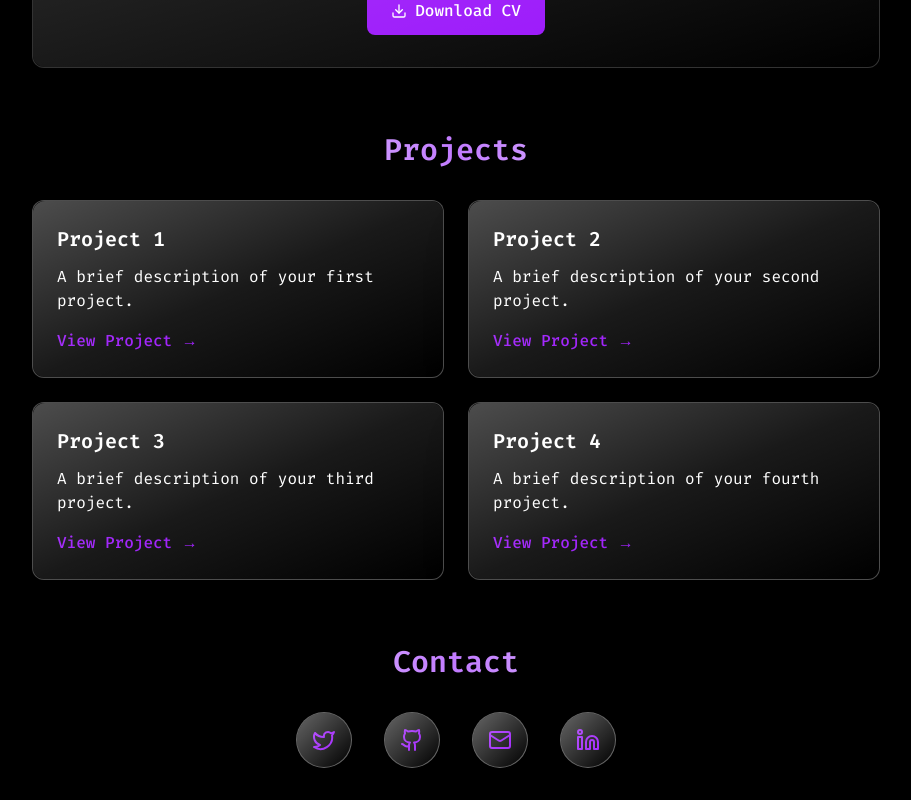
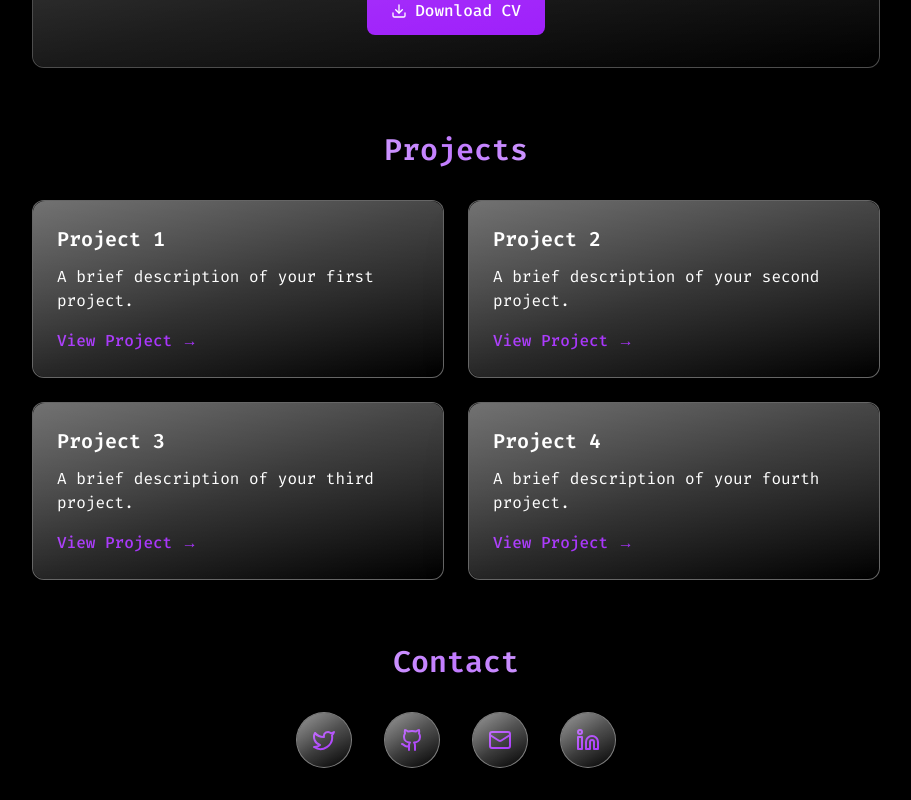
Before and after one commit to saad-alam12/Homepage, a Next.js app: page / in a window 1280 px wide. Shown: the part 426-1226 px from the top of the page, without its empty margins (184-1095 px from the left). Built offline with nearby package versions, Linux system fonts and the light colour scheme.

Commit message:
Fixed animation speed

```diff
--- a/src/app/page.tsx
+++ b/src/app/page.tsx
@@ -192,7 +192,7 @@ export default function Home() {
             About Me
           </motion.h2>
           <motion.div
-            className="relative bg-white/30 dark:bg-black/30 backdrop-blur-lg rounded-xl p-8 border border-white/30 dark:border-white/20 shadow-2xl before:absolute before:inset-0 before:rounded-xl before:bg-gradient-to-br before:from-white/20 before:to-transparent before:pointer-events-none"
+            className="relative bg-white/15 dark:bg-black/15 backdrop-blur-xl rounded-xl p-8 border border-white/40 dark:border-white/30 shadow-2xl before:absolute before:inset-0 before:rounded-xl before:bg-gradient-to-br before:from-white/25 before:via-white/10 before:to-transparent before:pointer-events-none after:absolute after:inset-0 after:rounded-xl after:bg-gradient-to-t after:from-transparent after:via-white/5 after:to-white/10 after:pointer-events-none"
             whileHover={{
               rotateX: 2,
               rotateY: 2,
@@ -248,17 +248,22 @@ export default function Home() {
             {projects.map((project, index) => (
               <motion.div
                 key={project.title}
-                className="relative bg-white/20 dark:bg-black/20 backdrop-blur-xl rounded-xl p-6 border border-white/40 dark:border-white/30 hover:border-purple-400/70 hover:bg-white/30 dark:hover:bg-black/30 transition-all duration-300 shadow-2xl hover:shadow-purple-500/20 before:absolute before:inset-0 before:rounded-xl before:bg-gradient-to-br before:from-white/30 before:via-white/10 before:to-transparent before:pointer-events-none"
-                whileHover={{
-                  y: -8,
-                  scale: 1.02,
-                  transition: { duration: 0.2, ease: "easeOut" }
-                }}
-                style={{ transformStyle: "preserve-3d" }}
                 initial={{ opacity: 0, y: 20 }}
                 animate={{ opacity: 1, y: 0 }}
                 transition={{ delay: 0.2 * index, duration: 0.6 }}
               >
+                <motion.div
+                  className="relative bg-white/10 dark:bg-black/10 backdrop-blur-2xl rounded-xl p-6 border border-white/50 dark:border-white/40 shadow-2xl before:absolute before:inset-0 before:rounded-xl before:bg-gradient-to-br before:from-white/35 before:via-white/15 before:to-transparent before:pointer-events-none after:absolute after:inset-0 after:rounded-xl after:bg-gradient-to-t after:from-transparent after:via-white/8 after:to-white/15 after:pointer-events-none"
+                  whileHover={{
+                    y: -8,
+                    scale: 1.02,
+                    borderColor: "rgba(168, 85, 247, 0.8)",
+                    backgroundColor: "rgba(255, 255, 255, 0.2)",
+                    boxShadow: "0 25px 50px -12px rgba(124, 58, 237, 0.3)",
+                    transition: { duration: 0.2, ease: "easeOut" }
+                  }}
+                  style={{ transformStyle: "preserve-3d" }}
+                >
                 <h3 className="text-xl font-semibold mb-3 text-black dark:text-white">
                   {project.title}
                 </h3>
@@ -275,6 +280,7 @@ export default function Home() {
                 >
                   View Project →
                 </motion.a>
+                </motion.div>
               </motion.div>
             ))}
           </div>
@@ -302,7 +308,7 @@ export default function Home() {
               href="https://x.com/SaadAlm___"
               target="_blank"
               rel="noopener noreferrer"
-              className="flex items-center justify-center w-14 h-14 bg-white/30 dark:bg-black/30 backdrop-blur-xl rounded-full transition-all duration-300 border border-white/50 dark:border-white/40 hover:border-purple-400/70 hover:bg-white/40 dark:hover:bg-black/40 shadow-2xl hover:shadow-purple-500/30 relative before:absolute before:inset-0 before:rounded-full before:bg-gradient-to-br before:from-white/40 before:to-transparent before:pointer-events-none"
+              className="flex items-center justify-center w-14 h-14 bg-white/15 dark:bg-black/15 backdrop-blur-2xl rounded-full transition-all duration-300 border border-white/60 dark:border-white/50 hover:border-purple-400/80 hover:bg-white/25 dark:hover:bg-black/25 shadow-2xl hover:shadow-purple-500/40 relative before:absolute before:inset-0 before:rounded-full before:bg-gradient-to-br before:from-white/50 before:via-white/20 before:to-transparent before:pointer-events-none after:absolute after:inset-0 after:rounded-full after:bg-gradient-to-t after:from-transparent after:via-white/10 after:to-white/20 after:pointer-events-none"
               whileHover={{
                 scale: 1.15,
                 rotate: 8,
@@ -318,7 +324,7 @@ export default function Home() {
               href="https://github.com/saad-alam12"
               target="_blank"
               rel="noopener noreferrer"
-              className="flex items-center justify-center w-14 h-14 bg-white/30 dark:bg-black/30 backdrop-blur-xl rounded-full transition-all duration-300 border border-white/50 dark:border-white/40 hover:border-purple-400/70 hover:bg-white/40 dark:hover:bg-black/40 shadow-2xl hover:shadow-purple-500/30 relative before:absolute before:inset-0 before:rounded-full before:bg-gradient-to-br before:from-white/40 before:to-transparent before:pointer-events-none"
+              className="flex items-center justify-center w-14 h-14 bg-white/15 dark:bg-black/15 backdrop-blur-2xl rounded-full transition-all duration-300 border border-white/60 dark:border-white/50 hover:border-purple-400/80 hover:bg-white/25 dark:hover:bg-black/25 shadow-2xl hover:shadow-purple-500/40 relative before:absolute before:inset-0 before:rounded-full before:bg-gradient-to-br before:from-white/50 before:via-white/20 before:to-transparent before:pointer-events-none after:absolute after:inset-0 after:rounded-full after:bg-gradient-to-t after:from-transparent after:via-white/10 after:to-white/20 after:pointer-events-none"
               whileHover={{
                 scale: 1.15,
                 rotate: -8,
@@ -332,7 +338,7 @@ export default function Home() {
 
             <motion.a
               href="mailto:saad.alam@gmx.de"
-              className="flex items-center justify-center w-14 h-14 bg-white/30 dark:bg-black/30 backdrop-blur-xl rounded-full transition-all duration-300 border border-white/50 dark:border-white/40 hover:border-purple-400/70 hover:bg-white/40 dark:hover:bg-black/40 shadow-2xl hover:shadow-purple-500/30 relative before:absolute before:inset-0 before:rounded-full before:bg-gradient-to-br before:from-white/40 before:to-transparent before:pointer-events-none"
+              className="flex items-center justify-center w-14 h-14 bg-white/15 dark:bg-black/15 backdrop-blur-2xl rounded-full transition-all duration-300 border border-white/60 dark:border-white/50 hover:border-purple-400/80 hover:bg-white/25 dark:hover:bg-black/25 shadow-2xl hover:shadow-purple-500/40 relative before:absolute before:inset-0 before:rounded-full before:bg-gradient-to-br before:from-white/50 before:via-white/20 before:to-transparent before:pointer-events-none after:absolute after:inset-0 after:rounded-full after:bg-gradient-to-t after:from-transparent after:via-white/10 after:to-white/20 after:pointer-events-none"
               whileHover={{
                 scale: 1.15,
                 rotate: 8,
@@ -348,7 +354,7 @@ export default function Home() {
               href="https://www.linkedin.com/in/saad-alam-3a49491b4"
               target="_blank"
               rel="noopener noreferrer"
-              className="flex items-center justify-center w-14 h-14 bg-white/30 dark:bg-black/30 backdrop-blur-xl rounded-full transition-all duration-300 border border-white/50 dark:border-white/40 hover:border-purple-400/70 hover:bg-white/40 dark:hover:bg-black/40 shadow-2xl hover:shadow-purple-500/30 relative before:absolute before:inset-0 before:rounded-full before:bg-gradient-to-br before:from-white/40 before:to-transparent before:pointer-events-none"
+              className="flex items-center justify-center w-14 h-14 bg-white/15 dark:bg-black/15 backdrop-blur-2xl rounded-full transition-all duration-300 border border-white/60 dark:border-white/50 hover:border-purple-400/80 hover:bg-white/25 dark:hover:bg-black/25 shadow-2xl hover:shadow-purple-500/40 relative before:absolute before:inset-0 before:rounded-full before:bg-gradient-to-br before:from-white/50 before:via-white/20 before:to-transparent before:pointer-events-none after:absolute after:inset-0 after:rounded-full after:bg-gradient-to-t after:from-transparent after:via-white/10 after:to-white/20 after:pointer-events-none"
               whileHover={{
                 scale: 1.15,
                 rotate: -8,
--- a/src/components/floating-nav.tsx
+++ b/src/components/floating-nav.tsx
@@ -29,7 +29,7 @@ export function FloatingNav() {
 
   return (
     <motion.nav
-      className="fixed top-8 left-1/2 z-50 flex items-center gap-2 px-4 py-3 bg-white/10 dark:bg-black/10 backdrop-blur-md rounded-full border border-white/20 dark:border-white/15 shadow-lg"
+      className="fixed top-8 left-1/2 z-50 flex items-center gap-2 px-4 py-3 bg-white/8 dark:bg-black/8 backdrop-blur-2xl rounded-full border border-white/30 dark:border-white/25 shadow-2xl"
       initial={{ opacity: 0, y: -100, x: '-50%' }}
       animate={{
         opacity: isVisible ? 1 : 0,
@@ -45,7 +45,7 @@ export function FloatingNav() {
           <motion.button
             key={item.id}
             onClick={() => scrollToSection(item.id)}
-            className="flex items-center justify-center w-12 h-12 rounded-full bg-white/20 dark:bg-black/20 backdrop-blur-md border border-white/30 dark:border-white/25 hover:border-purple-400/50 hover:bg-white/30 dark:hover:bg-black/30 transition-all duration-200 group"
+            className="flex items-center justify-center w-12 h-12 rounded-full bg-white/15 dark:bg-black/15 backdrop-blur-xl border border-white/40 dark:border-white/35 hover:border-purple-400/70 hover:bg-white/25 dark:hover:bg-black/25 transition-all duration-200 group relative before:absolute before:inset-0 before:rounded-full before:bg-gradient-to-br before:from-white/30 before:to-transparent before:pointer-events-none"
             whileHover={{
               scale: 1.1,
               backgroundColor: 'rgba(255, 255, 255, 0.4)'
```
